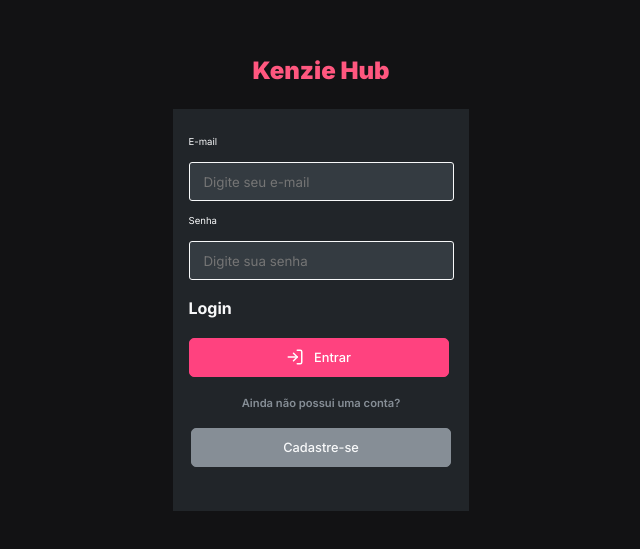
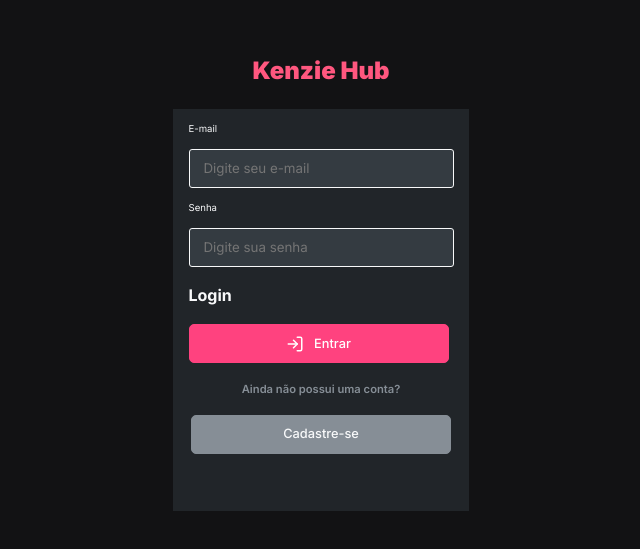
Before and after one commit to Kenzie-Academy-Brasil-Developers/entrega-kenzie-hub, a React (Create React App) app: page / in a window 1280 px wide. Shown: the part 113-662 px from the top of the page, without its empty margins (319-959 px from the left). Built offline with nearby package versions, Linux system fonts and the light colour scheme.

Commit message:
style: change styles

```diff
--- a/src/components/errorMessage/errorMessageStyles.js
+++ b/src/components/errorMessage/errorMessageStyles.js
@@ -2,8 +2,8 @@ import styled from "styled-components";
 import Colors from "../../themes/themes";
 
 export const ErrorMessage = styled.p`
-  width: 100%;
   font-size: 0.75rem;
-  margin-top: 5px;
+  margin-top: -15px;
+  padding: 0;
   color: ${Colors.feedback.negative};
 `;
--- a/src/pages/login/loginStyles.js
+++ b/src/pages/login/loginStyles.js
@@ -22,7 +22,7 @@ export const DivForm = styled.div`
   display: flex;
   flex-direction: column;
   align-items: center;
-  padding: 33.6911px 17.6477px;
+  padding: 20px 17px;
   gap: 17.65px;
   width: 296px;
   height: 402.69px;
--- a/src/pages/register/registerStyles.js
+++ b/src/pages/register/registerStyles.js
@@ -43,14 +43,13 @@ export const DivForm = styled.form`
   flex-direction: column;
   justify-content: center;
   gap: 20px;
-  padding: 20px 10px;
+  padding: 10px 10px;
   margin: 40px auto;
   width: 295.83px;
-  height: 709.96px;
+  height: 710px;
   background-color: ${Colors.gray2};
   box-shadow: 0px 3.19812px 31.9812px -7.99531px rgba(0, 0, 0, 0.25);
   border-radius: 4px;
-  overflow-y: scroll;
 
   h2 {
     font-size: 1.2rem;
```
